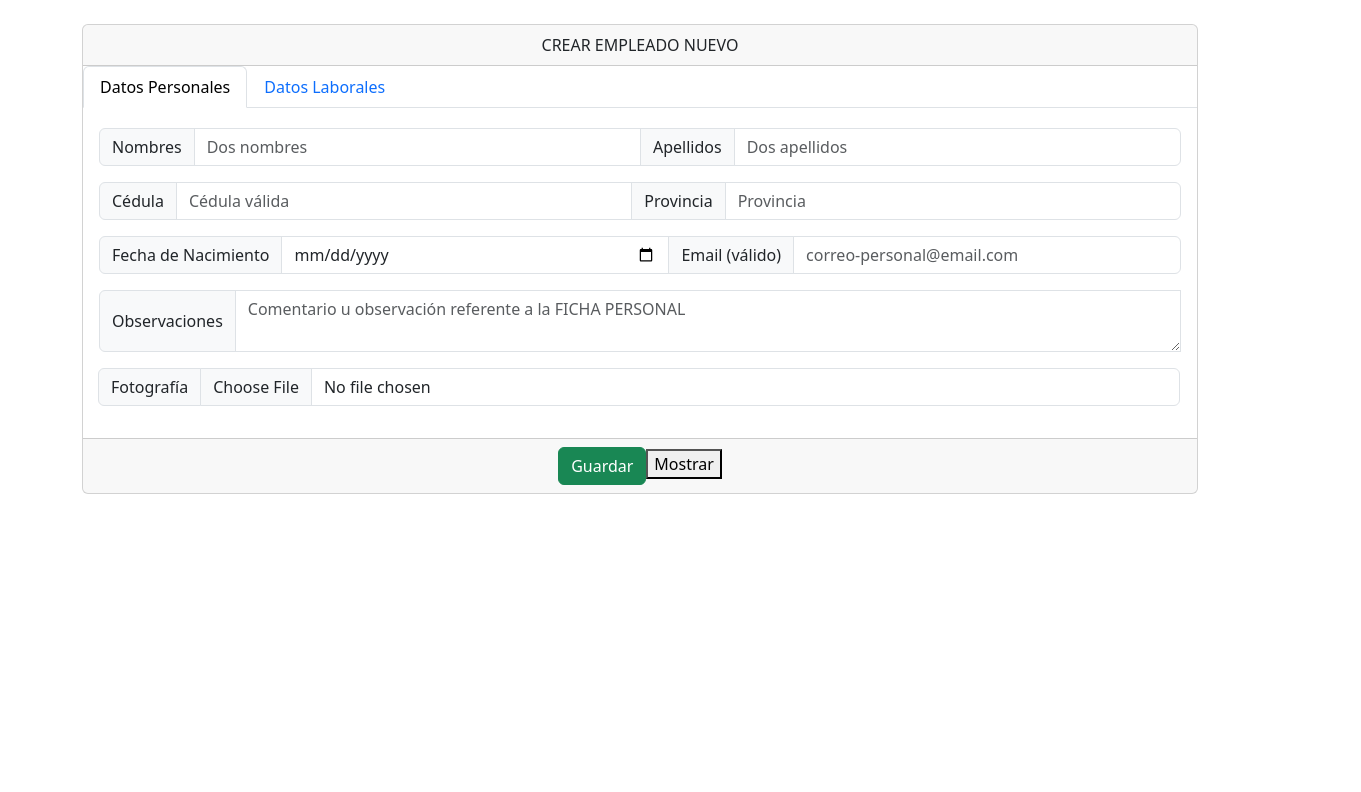
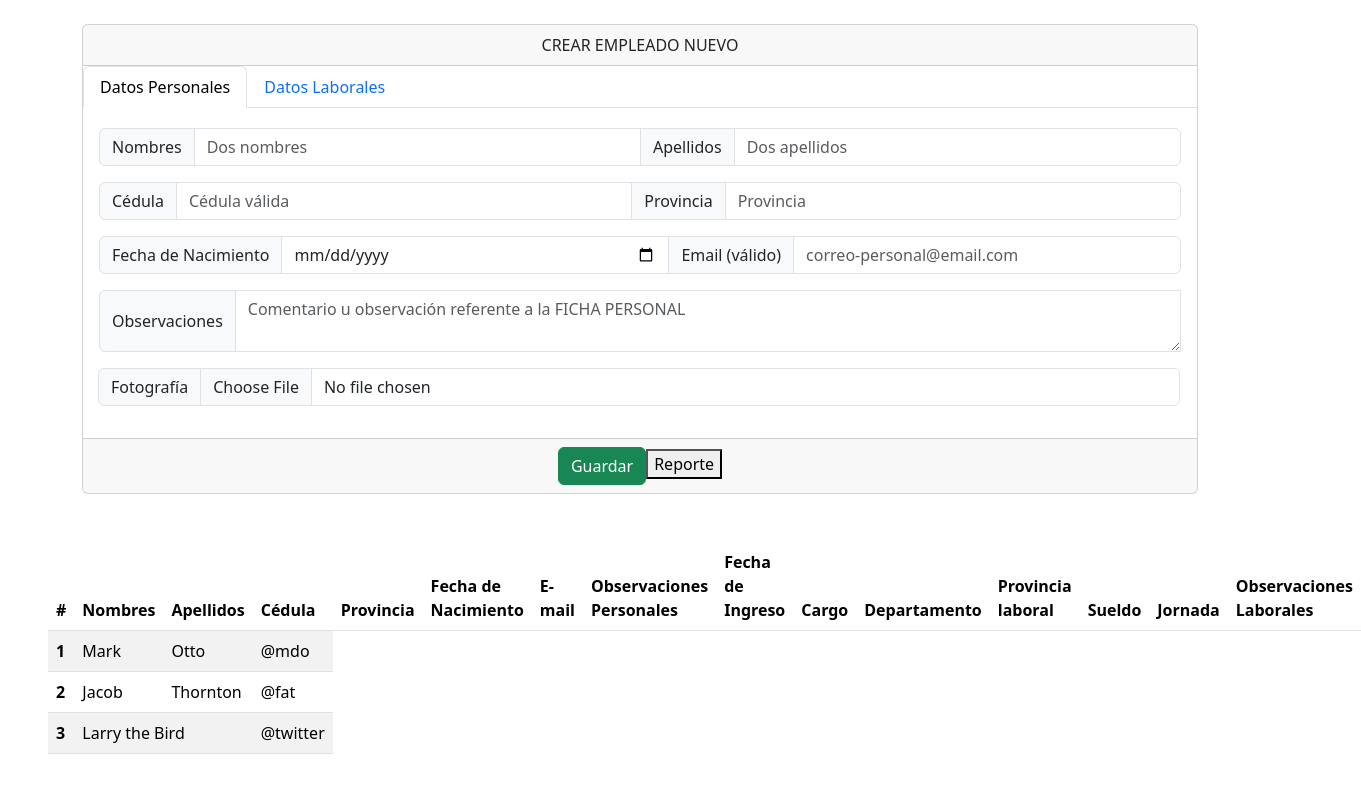
Before and after one commit to iblurdesigner/challenge_provedatos, a React (Create React App) app in the folder client/: page / in a window 1280 px wide. Shown: the top 792 px of the page, 1361 px wide, since content can reach past the window. Built offline with nearby package versions, Linux system fonts and the light colour scheme.

Commit message:
creamos un estado global para obtener los datos en diferentes componentes

```diff
--- a/client/src/App.js
+++ b/client/src/App.js
@@ -1,11 +1,13 @@
 import './App.css';
 import DatosLab from './component/DatosLab';
-
-
+import ListaEmpleados from './component/ListaEmpleados';
 
 function App() {
   return (
-    <DatosLab />
+    <>
+      <DatosLab />
+      <ListaEmpleados />
+    </>
   )
 }
 
--- a/client/src/component/DatosLab.js
+++ b/client/src/component/DatosLab.js
@@ -1,11 +1,14 @@
-import { useState } from 'react';
+import { useContext, useState } from 'react';
+import { DataListContext } from '../contexts/dataListContext';
 import Axios from 'axios'
-import {Container, Form, Row, Tabs, Tab} from 'react-bootstrap';
+import {Container, Tabs, Tab} from 'react-bootstrap';
 import 'bootstrap/dist/css/bootstrap.min.css';
-import './tabStyle.css'
+
 
 
 const DatosLab = () => {
+  const getEmpleados = useContext(DataListContext);
+
   const [nombres,setNombre] = useState('')
   const [apellidos,setApellidos] = useState('')
   const [cedula,setCedula] = useState(0)
@@ -22,8 +25,8 @@ const DatosLab = () => {
   const [jornada,setJornada] = useState('')
   const [observLab,setObservLab] = useState('')
 
-  // necesito tener la lista de empleados en el estado
-  const [empleadosList,setEmpleados] = useState([])
+  // // necesito tener la lista de empleados en el estado
+  // const [empleadosList,setEmpleados] = useState([])
 
   // este metodo va a enviar los datos a la base de datos
   const agregar = () => {
@@ -45,18 +48,17 @@ const DatosLab = () => {
       observLab
     })
     .then(()=>{
-      getEmpleados()
       alert("Empleado registrado con exito")
     })
   }
 
-  // metodo para hacer la consulta sql de los empleados
-  const getEmpleados = () => {
-    Axios.get("http://localhost:3001/empleados")
-    .then((response)=>{
-      setEmpleados(response.data)
-    })
-  }
+  // // metodo para hacer la consulta sql de los empleados
+  // const getEmpleados = () => {
+  //   Axios.get("http://localhost:3001/empleados")
+  //   .then((response)=>{
+  //     setEmpleados(response.data)
+  //   })
+  // }
 
 
   return (
@@ -178,14 +180,14 @@ const DatosLab = () => {
                     <div className="text-start w-100" id="basic-addon1">Jornada Parcial</div>
                     <div className='form-check text-start w-100'>
                       <input className='form-check-input' type="radio" name="flexRadioDefault" id="flexRadioDefault1"
-                      onClick={(e) => setJornada(e.target.value='Si')} />
+                      onClick={(e) => setJornada(e.target.value='Parcial')} />
                       <label className="form-check-label" for="flexRadioDefault1">
                         Si
                       </label>
                     </div>
                     <div className='form-check text-start w-100' >
                       <input className='form-check-input' type="radio" name="flexRadioDefault" id="flexRadioDefault2"
-                      onClick={(e) => setJornada(e.target.value='No')} />
+                      onClick={(e) => setJornada(e.target.value='Completa')} />
                       <label className="form-check-label" for="flexRadioDefault2">
                         No
                       </label>
@@ -207,37 +209,13 @@ const DatosLab = () => {
 
           <div className='card-footer text-body-secondary'>
             <button className='btn btn-success' onClick={agregar}>Guardar</button>
-            <button onClick={getEmpleados}>Mostrar</button>
+            <button onClick={getEmpleados}>Reporte</button>
           </div>
 
         </div>
 
 
-      <div className='lista'>
-        {
-          empleadosList.map((empleado,key)=>{
-            return(
-              <div key={empleado.id}>
-                <p>{empleado.nombres}</p>
-                <p>{empleado.apellidos}</p>
-                <p>{empleado.cedula}</p>
-                <p>{empleado.provincia}</p>
-                <p>{empleado.f_nacimiento}</p>
-                <p>{empleado.email}</p>
-                <p>{empleado.observaciones}</p>
-                <p>{empleado.url_foto}</p>
-                <p>{empleado.ingreso}</p>
-                <p>{empleado.cargo}</p>
-                <p>{empleado.departamento}</p>
-                <p>{empleado.provilab}</p>
-                <p>{empleado.sueldo}</p>
-                <p>{empleado.jornada}</p>
-                <p>{empleado.observlab}</p>
-              </div>
-            )
-          })
-        }
-      </div>
+
     </Container>
   );
 }
--- /dev/null
+++ b/client/src/component/ListaEmpleados.js
@@ -0,0 +1,79 @@
+import { useContext } from 'react';
+import { DataListContext } from '../contexts/dataListContext';
+
+const ListaEmpleados = () => {
+  // obtengo la lista de empleados desde el contexto
+  const {empleadosList} = useContext(DataListContext);
+
+  return (
+    <div className="py-4 mx-5">
+      <table class="table table-striped">
+        <thead>
+          <tr>
+            <th scope="col">#</th>
+            <th scope="col">Nombres</th>
+            <th scope="col">Apellidos</th>
+            <th scope="col">Cédula</th>
+            <th scope="col">Provincia</th>
+            <th scope="col">Fecha de Nacimiento</th>
+            <th scope="col">E-mail</th>
+            <th scope="col">Observaciones Personales</th>
+            <th scope="col">Fecha de Ingreso</th>
+            <th scope="col">Cargo</th>
+            <th scope="col">Departamento</th>
+            <th scope="col">Provincia laboral</th>
+            <th scope="col">Sueldo</th>
+            <th scope="col">Jornada</th>
+            <th scope="col">Observaciones Laborales</th>
+          </tr>
+        </thead>
+        <tbody>
+        <div className='lista'>
+        {
+          empleadosList.map((empleado,key)=>{
+            return(
+              <div key={empleado.id}>
+                <p>{empleado.nombres}</p>
+                <p>{empleado.apellidos}</p>
+                <p>{empleado.cedula}</p>
+                <p>{empleado.provincia}</p>
+                <p>{empleado.f_nacimiento}</p>
+                <p>{empleado.email}</p>
+                <p>{empleado.observaciones}</p>
+                <p>{empleado.url_foto}</p>
+                <p>{empleado.ingreso}</p>
+                <p>{empleado.cargo}</p>
+                <p>{empleado.departamento}</p>
+                <p>{empleado.provilab}</p>
+                <p>{empleado.sueldo}</p>
+                <p>{empleado.jornada}</p>
+                <p>{empleado.observlab}</p>
+              </div>
+            )
+          })
+        }
+      </div>
+          <tr>
+            <th scope="row">1</th>
+            <td>Mark</td>
+            <td>Otto</td>
+            <td>@mdo</td>
+          </tr>
+          <tr>
+            <th scope="row">2</th>
+            <td>Jacob</td>
+            <td>Thornton</td>
+            <td>@fat</td>
+          </tr>
+          <tr>
+            <th scope="row">3</th>
+            <td colspan="2">Larry the Bird</td>
+            <td>@twitter</td>
+          </tr>
+        </tbody>
+      </table>
+    </div>
+  )
+}
+
+export default ListaEmpleados
--- /dev/null
+++ b/client/src/contexts/dataListContext.js
@@ -0,0 +1,29 @@
+import { Axios } from "axios";
+import { createContext, useState } from "react";
+
+export const DataListContext = createContext()
+
+export function DataContextProvider(props) {
+  // necesito tener la lista de empleados en el estado
+  const [empleadosList,setEmpleados] = useState([])
+
+
+  // metodo para hacer la consulta sql de los empleados
+  const getEmpleados = () => {
+    Axios.get("http://localhost:3001/empleados")
+    .then((response)=>{
+      setEmpleados(response.data)
+    })
+  }
+
+  const valor = {
+    empleadosList,
+    setEmpleados,
+    getEmpleados
+  }
+  return (
+    <DataListContext.Provider value={valor}>
+      {props.children}
+    </DataListContext.Provider>
+  )
+}
--- a/client/src/index.js
+++ b/client/src/index.js
@@ -2,11 +2,14 @@ import React from 'react';
 import ReactDOM from 'react-dom/client';
 import App from './App';
 import reportWebVitals from './reportWebVitals';
+import { DataContextProvider } from './contexts/dataListContext';
 
 const root = ReactDOM.createRoot(document.getElementById('root'));
 root.render(
   <React.StrictMode>
-    <App />
+    <DataContextProvider>
+      <App />
+    </DataContextProvider>
   </React.StrictMode>
 );
 
```
Also changed, not shown: client/src/component/ButtonReporte.js (added, +9 -0 lines), client/src/component/CheckRadio.js (deleted, +0 -26 lines), client/src/component/tabStyle.css (deleted).
